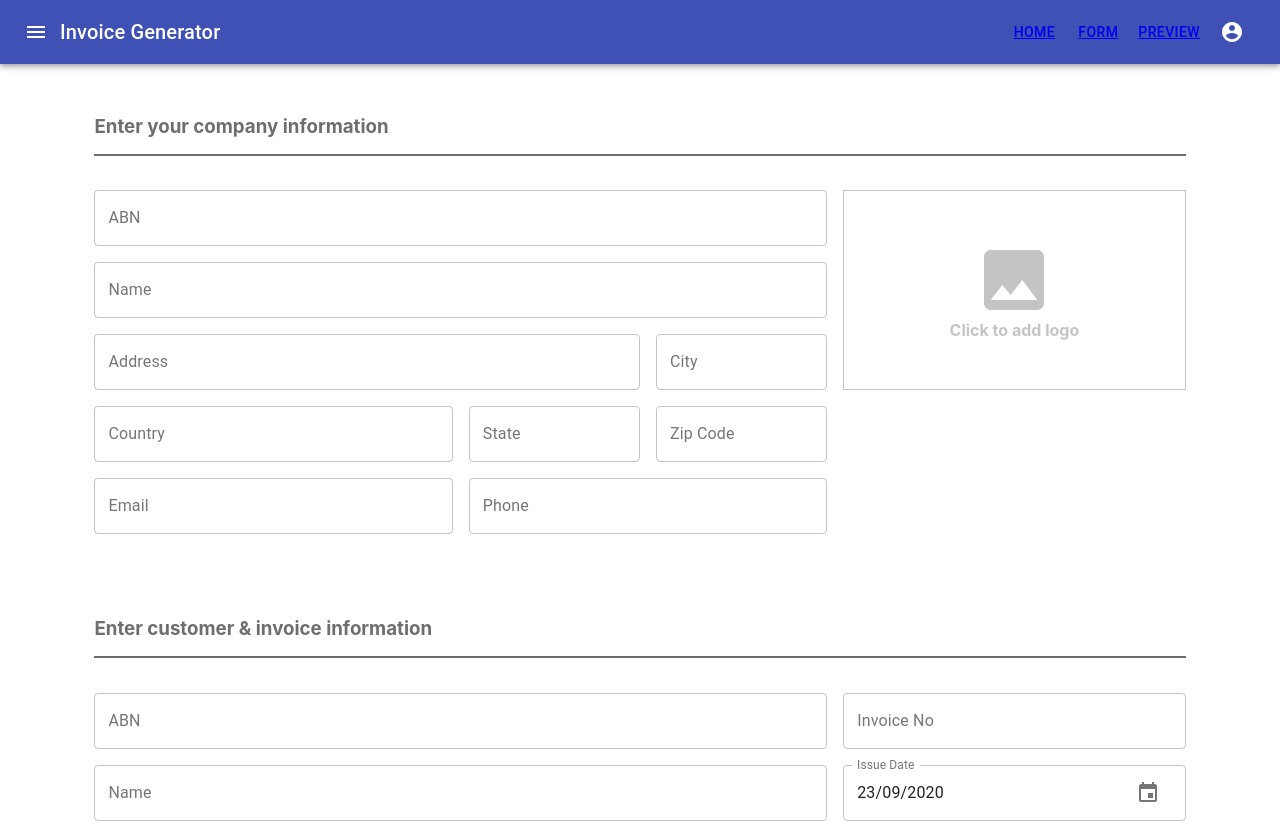
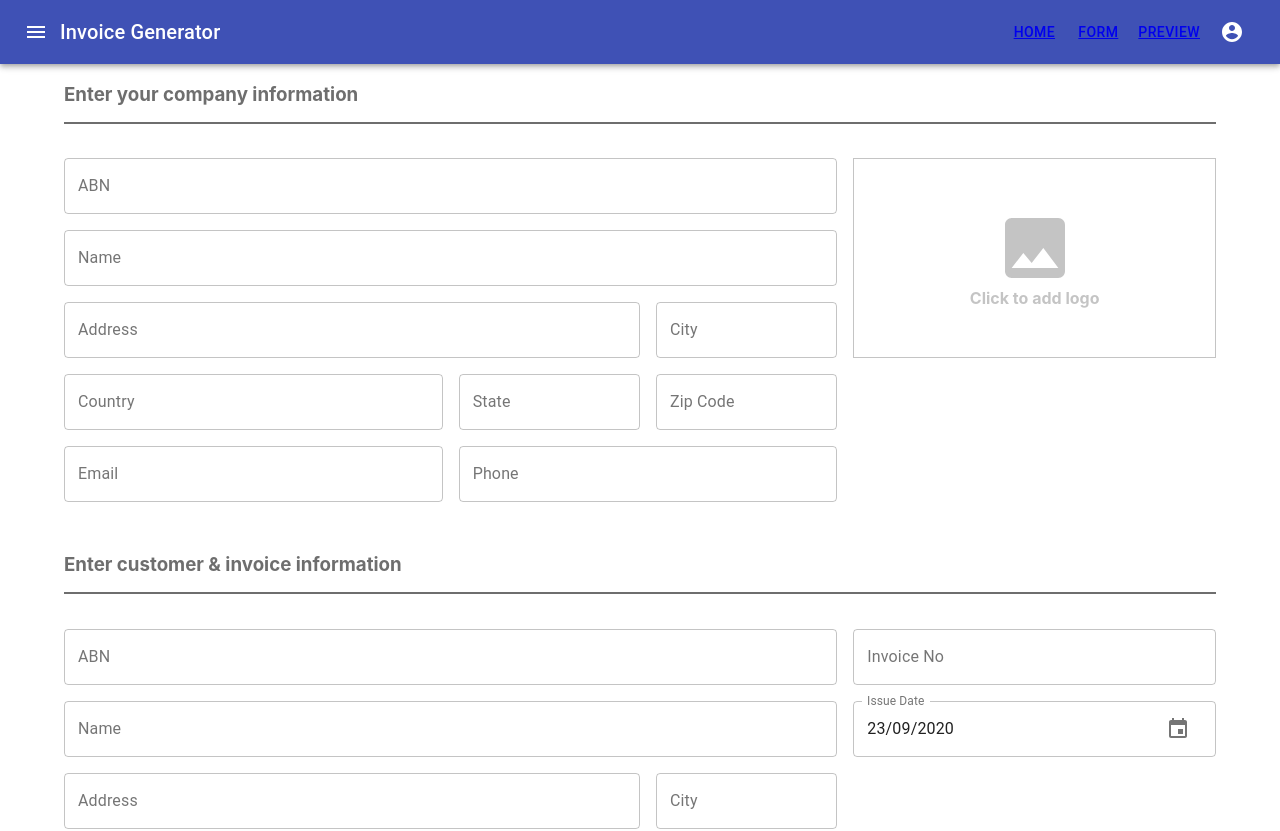
Before and after one commit to jonotp/invoice, a React (Create React App) app in the folder client/: page / in a window 1280 px wide. Shown: the top 831 px of the page. Built offline with nearby package versions, Linux system fonts and the light colour scheme; what @react-pdf/renderer would draw is missing.

Commit message:
Separate logo-uploader into a component & fix css

```diff
--- /dev/null
+++ b/client/src/components/logo-uploader.component.tsx
@@ -0,0 +1,57 @@
+import React, { ChangeEvent, createRef, Dispatch, SetStateAction } from "react";
+import ImageIcon from "@material-ui/icons/Image";
+import "../styles/components/logo-uploader.component.scss";
+
+interface LogoUploaderProps {
+  style?:object;
+  className?: string;
+  logo: string;
+  onUpdateLogo: Dispatch<SetStateAction<string>>;
+}
+const LogoUploader = ({ style, className, logo, onUpdateLogo }: LogoUploaderProps) => {
+  const logoInput = createRef<HTMLInputElement>();
+
+  const onChangeLogo = () => {
+    const input = logoInput.current;
+    if (input !== undefined && input !== null) {
+      input.click();
+    }
+  };
+
+  const handleImageChange = (event: ChangeEvent<HTMLInputElement>) => {
+    // Need to consider change events users cancel the upload
+    const files = event.target.files;
+    if (files !== undefined && files !== null && files.length > 0) {
+      onUpdateLogo(URL.createObjectURL(files[0]));
+    }
+  };
+
+  return (
+    <div
+      className={`logo-uploader ${className}`}
+      style={style}
+      onClick={onChangeLogo}
+    >
+      {logo.trim().length > 0 ? (
+        <div className="logo-container">
+          <img className="logo-img" src={logo} alt={`Invoice logo`} />
+          <span>Click to change logo</span>
+        </div>
+      ) : (
+        <div className="logo-container">
+          <ImageIcon />
+          <span>Click to add logo</span>
+        </div>
+      )}
+      <input
+        className="logo-input"
+        ref={logoInput}
+        type="file"
+        accept="image/*"
+        onChange={handleImageChange}
+      />
+    </div>
+  );
+};
+
+export default LogoUploader;
--- a/client/src/components/supplier-section.component.tsx
+++ b/client/src/components/supplier-section.component.tsx
@@ -3,13 +3,12 @@ import React, {
   Dispatch,
   SetStateAction,
   ChangeEvent,
-  createRef,
   memo,
 } from "react";
 import { TextField } from "@material-ui/core";
-import ImageIcon from "@material-ui/icons/Image";
 import { IPersonel } from "../types";
 import "../styles/components/supplier-section.component.scss";
+import LogoUploader from "./logo-uploader.component";
 
 interface SupplierSectionProps {
   supplier: IPersonel;
@@ -24,7 +23,6 @@ const SupplierSection: FunctionComponent<SupplierSectionProps> = ({
   logo,
   onUpdateLogo,
 }) => {
-  const logoInput = createRef<HTMLInputElement>();
   const handleInputChange = (property: string) => (
     event: ChangeEvent<HTMLInputElement>
   ) => {
@@ -35,21 +33,6 @@ const SupplierSection: FunctionComponent<SupplierSectionProps> = ({
         [property]: event.target.value,
       };
     });
-  };
-
-  const handleImageChange = (event: ChangeEvent<HTMLInputElement>) => {
-    // Need to consider change events users cancel the upload
-    const files = event.target.files;
-    if (files !== undefined && files !== null && files.length > 0) {
-      onUpdateLogo(URL.createObjectURL(files[0]));
-    }
-  };
-
-  const onChangeLogo = () => {
-    const input = logoInput.current;
-    if (input !== undefined && input !== null) {
-      input.click();
-    }
   };
 
   return (
@@ -145,30 +128,11 @@ const SupplierSection: FunctionComponent<SupplierSectionProps> = ({
         value={supplier.phone || ""}
         onChange={handleInputChange("phone")}
       />
-      <div
-        className="logo-section"
-        onClick={onChangeLogo}
+      <LogoUploader
+        logo={logo}
+        onUpdateLogo={onUpdateLogo}
         style={{ gridArea: "logo" }}
-      >
-        {logo.trim().length > 0 ? (
-          <div className="logo-container">
-            <img className="logo-img" src={logo} alt={`Invoice logo`} />
-            <span>Click to change logo</span>
-          </div>
-        ) : (
-          <div className="logo-container">
-            <ImageIcon />
-            <span>Click to add logo</span>
-          </div>
-        )}
-        <input
-          className="logo-uploader"
-          ref={logoInput}
-          type="file"
-          accept="image/*"
-          onChange={handleImageChange}
-        />
-      </div>
+      />
     </section>
   );
 };
--- a/client/src/styles/App.scss
+++ b/client/src/styles/App.scss
@@ -1,4 +1,5 @@
-.app-body{
+.app-body {
   max-width: 1600px;
   margin: auto;
+  padding: 0 5%;
 }
--- /dev/null
+++ b/client/src/styles/components/logo-uploader.component.scss
@@ -0,0 +1,66 @@
+
+@import "../variables";
+
+.logo-uploader {
+  padding: 1rem;
+  cursor: pointer;
+  border: 1px solid $light-grey;
+  transition: 200ms all cubic-bezier(0.4, 0, 0.2, 1) 0ms;
+
+  .logo-container {
+    height: 100%;
+    display: flex;
+    flex-direction: column;
+    align-items: center;
+    justify-content: center;
+    color: $light-grey;
+    font-weight: bold;
+    font-size: 1rem;
+    transition: 200ms all cubic-bezier(0.4, 0, 0.2, 1) 0ms;
+  }
+
+  svg {
+    height: 5rem;
+    width: 5rem;
+    fill: $light-grey;
+    transition: 200ms all cubic-bezier(0.4, 0, 0.2, 1) 0ms;
+  }
+
+  &:hover {
+    border-color: $black;
+    .logo-container {
+      color: $black;
+    }
+    svg {
+      fill: $black;
+    }
+  }
+
+  &:active,
+  &:focus {
+    border: 2px solid $primary-light;
+    svg {
+      height: 5.5rem;
+      width: 5.5rem;
+      fill:  $primary-light;
+    }
+
+    .logo-container {
+      color: $primary-light;
+      font-size: 1.1rem;
+    }
+  }
+
+  .logo-img {
+    cursor: pointer;
+    max-width: 100%;
+    max-height: 130px;
+    object-fit: cover;
+    transition: 0.5s ease all;
+    margin-bottom: 1rem;
+  }
+
+  .logo-input {
+    display: none;
+  }
+}
--- a/client/src/styles/components/supplier-section.component.scss
+++ b/client/src/styles/components/supplier-section.component.scss
@@ -16,67 +16,3 @@
     grid-area: header;
   }
 }
-
-.logo-section {
-  padding: 1rem;
-  cursor: pointer;
-  border: 1px solid $light-grey;
-  transition: 200ms all cubic-bezier(0.4, 0, 0.2, 1) 0ms;
-
-  .logo-container {
-    height: 100%;
-    display: flex;
-    flex-direction: column;
-    align-items: center;
-    justify-content: center;
-    color: $light-grey;
-    font-weight: bold;
-    font-size: 1rem;
-    transition: 200ms all cubic-bezier(0.4, 0, 0.2, 1) 0ms;
-  }
-
-  svg {
-    height: 5rem;
-    width: 5rem;
-    fill: $light-grey;
-    transition: 200ms all cubic-bezier(0.4, 0, 0.2, 1) 0ms;
-  }
-
-  &:hover {
-    border-color: $black;
-    .logo-container {
-      color: $black;
-    }
-    svg {
-      fill: $black;
-    }
-  }
-
-  &:active,
-  &:focus {
-    border: 2px solid $primary-light;
-    svg {
-      height: 5.5rem;
-      width: 5.5rem;
-      fill:  $primary-light;
-    }
-
-    .logo-container {
-      color: $primary-light;
-      font-size: 1.1rem;
-    }
-  }
-
-  .logo-img {
-    cursor: pointer;
-    max-width: 100%;
-    max-height: 130px;
-    object-fit: cover;
-    transition: 0.5s ease all;
-    margin-bottom: 1rem;
-  }
-
-  .logo-uploader {
-    display: none;
-  }
-}
--- a/client/src/styles/containers/invoice-form.container.scss
+++ b/client/src/styles/containers/invoice-form.container.scss
@@ -6,7 +6,6 @@
 
 .invoice-grid {
   display: grid;
-  padding: 0 5%;
   grid-template-columns: 1fr;
   row-gap: 2rem;
   text-align: left;
--- a/client/src/styles/containers/invoice-pdf.container.scss
+++ b/client/src/styles/containers/invoice-pdf.container.scss
@@ -1,12 +1,4 @@
 @import "../variables";
-
-section {
-  padding: 1rem;
-}
-
-section + section {
-  border-top: 1px solid $black;
-}
 
 .pdf-link {
   text-decoration: none;
```
